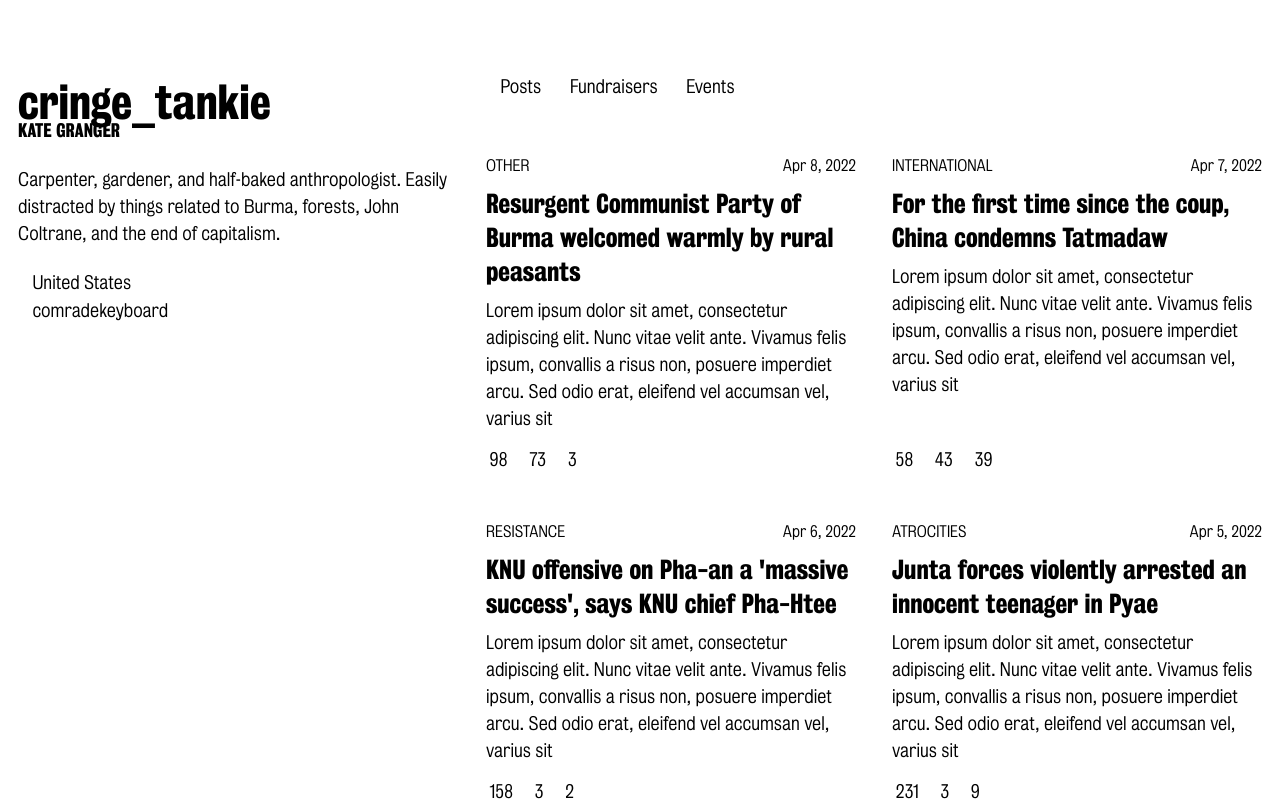
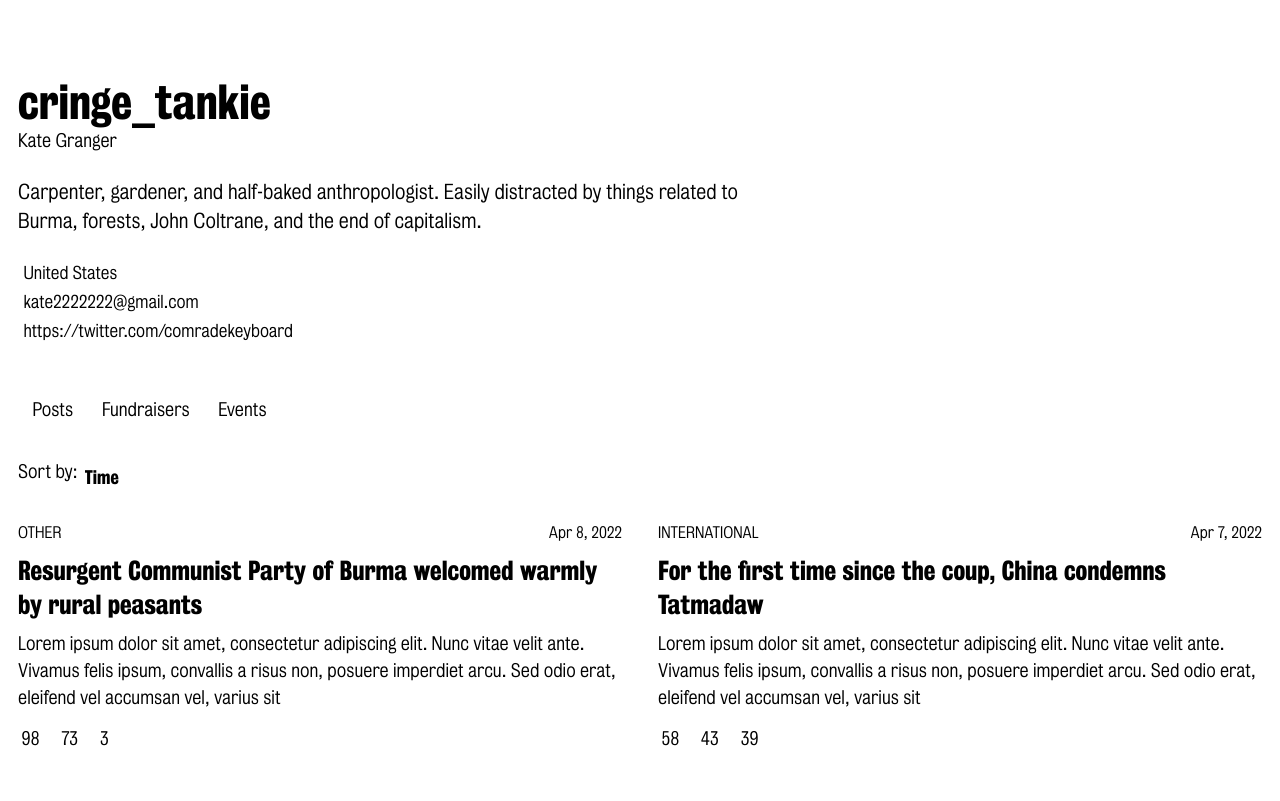
Before and after one commit to victorvoorhees/tharzy, a Next.js app in the folder tharzy-client/: page /profile in a window 1280 px wide. Shown: the top 801 px of the page. Built offline with nearby package versions, Linux system fonts and the light colour scheme; what country-flag-emoji-polyfill would draw is missing.

Commit message:
Improved profile page

```diff
--- a/tharzy-client/pages/content/index.tsx
+++ b/tharzy-client/pages/content/index.tsx
@@ -59,7 +59,7 @@ export default function Index() {
                         <div/>
                         <div>
                             <div className='icon'><i className="fi fi-rr-calendar-minus"></i>{new Date(from).toLocaleString(undefined, { dateStyle: 'medium', timeStyle: 'short' })} - {new Date(to).toLocaleString(undefined, { dateStyle: 'medium', timeStyle: 'short' })}</div>
-                            <div className='icon'><i className="fi fi-rr-marker"></i>{location.address} {location.country}</div>
+                            <div className='icon'><i className="fi fi-rs-marker"></i>{location.address} {location.country}</div>
                         </div>
                     </div>
                 )}
--- a/tharzy-client/pages/profile/index.tsx
+++ b/tharzy-client/pages/profile/index.tsx
@@ -5,6 +5,7 @@ import {IEvent, IFundraiser, IPost} from '../../utilities/types'
 import {sortObject} from '../../utilities/utilities'
 import Radio from '../../components/Radio'
 import {returnEvents, returnFundraisers, returnPosts} from "../../utilities/dummy";
+import Select from "../../components/Select";
 
 type section = 'posts' | 'fundraisers' | 'events'
 
@@ -20,14 +21,21 @@ interface IProfile {
     }
 }
 
+const sections: section[] = ['posts', 'fundraisers', 'events']
+const sortPostsOptions = ['engagement', 'time', 'title']
+const sortFundraisersOptions = ['deadline', 'engagement', 'time', 'title']
+const sortEventsOptions = ['date', 'engagement', 'time', 'title']
+
 export default function Profile() {
-    const sections: section[] = ['posts', 'fundraisers', 'events']
-
     const [profileData, setProfileData] = useState<IProfile>(null)
     const [posts, setPosts] = useState<IPost[]>(null)
     const [fundraisers, setFundraisers] = useState<IFundraiser[]>(null)
     const [events, setEvents] = useState<IEvent[]>(null)
     const [currentSection, setCurrentSection] = useState<section>('posts')
+
+    const [sortPosts, setSortPosts] = useState('time')
+    const [sortFundraisers, setSortFundraisers] = useState('time')
+    const [sortEvents, setSortEvents] = useState('time')
 
     useEffect(() => {
         setProfileData({
@@ -35,7 +43,8 @@ export default function Profile() {
             details: {
                 name: 'Kate Granger',
                 location: 'United States',
-                twitter: 'comradekeyboard',
+                email: 'kate2222222@gmail.com',
+                twitter: 'https://twitter.com/comradekeyboard',
                 about: 'Carpenter, gardener, and half-baked anthropologist.   Easily distracted by things related to Burma, forests, John Coltrane, and the end of capitalism.'
             }
         })
@@ -45,39 +54,63 @@ export default function Profile() {
     }, [])
 
     if (profileData) {
+        let postsSorted = sortObject(posts, sortPosts)
+        let fundraisersSorted = sortObject(fundraisers, sortPosts)
+        let eventsSorted = sortObject(events, sortPosts)
+
         return (
             <div className={Styles.master}>
                 <div className={Styles.head}>
                     <div>
                         <h1>{profileData.username}</h1>
-                        {profileData.details.name && <div className='p-1'>{profileData.details.name}</div>}
+                        {profileData.details.name && <div>{profileData.details.name}</div>}
                     </div>
-                    {profileData.details.about && <p>{profileData.details.about}</p>}
+                    {profileData.details.about && <p className='p1'>{profileData.details.about}</p>}
                     <div>
-                        {profileData.details.location && <div ><i className='fa-solid fa-location-dot'/>{profileData.details.location}</div>}
-                        {profileData.details.twitter && <a  href={`https://twitter.com/${profileData.details.twitter}`} target='_blank'><i className='fa-brands fa-twitter'/>{profileData.details.twitter}</a>}
-                        {profileData.details.facebook && <div ><i className='fa-brands fa-facebook-f'/>{profileData.details.facebook}</div>}
+                        {profileData.details.location && <div className='icon' ><i className='fi fi-rs-marker'/>{profileData.details.location}</div>}
+                        {profileData.details.email && <div className='icon' ><i className='fi fi-rr-envelope'/>{profileData.details.email}</div>}
+                        {profileData.details.twitter && <a className='icon' href={profileData.details.twitter} target='_blank'><i className='fi fi-brands-twitter'/>{profileData.details.twitter}</a>}
+                        {profileData.details.facebook && <a className='icon' href={profileData.details.facebook} target='_blank'><i className='fi fi-brands-facebook'/>{profileData.details.facebook}</a>}
                     </div>
 
                 </div>
                 <div className={Styles.content}>
+                    <div>
                         <Radio name='section' options={sections} value={currentSection} handleChange={(e) => setCurrentSection(e.target.value)} style='section' />
+                    </div>
+                    {currentSection === 'posts' && (
+                        <>
+                            <Select label='Sort by' name='sortPost' options={sortPostsOptions} value={sortPosts} handleChange={(e) => setSortPosts(e.target.value)} />
                             <div className={Styles.posts}>
-                        {currentSection === 'posts' && posts.map((item, index) => (
+                                {postsSorted.map((item, index) => (
                                     <Post
                                         post={item}
                                         type='post'
                                         key={index}
                                     />
                                 ))}
-                        {currentSection === 'fundraisers' && fundraisers.map((item, index) => (
+                            </div>
+                        </>
+                    )}
+                    {currentSection === 'fundraisers' && (
+                        <>
+                            <Select label='Sort by' name='sortFundraiser' options={sortFundraisersOptions} value={sortFundraisers} handleChange={(e) => setSortPosts(e.target.value)} />
+                            <div className={Styles.events}>
+                                {fundraisersSorted.map((item, index) => (
                                     <Post
                                         fundraiser={item}
                                         type='fundraiser'
                                         key={index}
                                     />
                                 ))}
-                        {currentSection === 'events' && events.map((item, index) => (
+                            </div>
+                        </>
+                    )}
+                    {currentSection === 'events' && (
+                        <>
+                            <Select label='Sort by' name='sortEvent' options={sortEventsOptions} value={sortEvents} handleChange={(e) => setSortPosts(e.target.value)} />
+                            <div className={Styles.events}>
+                                {eventsSorted.map((item, index) => (
                                     <Post
                                         event={item}
                                         type='event'
@@ -85,6 +118,8 @@ export default function Profile() {
                                     />
                                 ))}
                             </div>
+                        </>
+                    )}
                 </div>
             </div>
         )
--- a/tharzy-client/styles/Comment.module.css
+++ b/tharzy-client/styles/Comment.module.css
@@ -26,7 +26,7 @@
 
 .body > div:first-of-type > span:last-of-type {
     color: var(--slate-400);
-    font-size: 0.9rem;
+    font-size: 0.95rem;
     margin-left: 0.4rem;
 }
 
@@ -37,7 +37,7 @@
 .reacts {
     align-items: center;
     display: grid;
-    font-size: 0.85rem;
+    font-size: 0.9rem;
     grid-auto-flow: column;
     grid-column-gap: 1rem;
     justify-content: start;
--- a/tharzy-client/styles/Post.module.css
+++ b/tharzy-client/styles/Post.module.css
@@ -1,6 +1,6 @@
 .post {
     align-content: space-between;
-    border-top: 1px solid var(--black);
+    border-top: 1px dashed var(--black);
     display: grid;
     grid-row-gap: 1rem;
     height: 100%;
@@ -13,7 +13,7 @@
 }
 
 .fundraiser {
-    border-top: 1px solid var(--black);
+    border-top: 1px dashed var(--black);
     display: grid;
     grid-row-gap: 1.2rem;
     height: 100%;
@@ -100,6 +100,7 @@
 }
 
 .country {
+    align-items: center;
     background-color: var(--slate-200);
     border-radius: 0.3rem;
     display: flex;
@@ -113,6 +114,7 @@
     font-family: 'Twemoji Country Flags';
     height: 1em;
     margin-right: 0.2rem;
+    padding-bottom: 1.1em;
 }
 
 .country > div:last-of-type {
--- a/tharzy-client/styles/Profile.module.css
+++ b/tharzy-client/styles/Profile.module.css
@@ -1,7 +1,7 @@
 .master {
     display: grid;
     grid-column-gap: 2rem;
-    grid-row-gap: 4rem;
+    grid-row-gap: 3rem;
     padding-bottom: 4rem;
     padding-top: 4rem;
 }
@@ -9,57 +9,62 @@
 .head {
     align-content: start;
     display: grid;
-    grid-row-gap: 1.4rem;
+    grid-row-gap: 1.5rem;
+    max-width: 768px;
 }
 
 .head > div:nth-of-type(2) {
     display: grid;
-    grid-row-gap: 0.4rem;
+    font-size: 0.95rem;
+    grid-row-gap: 0.6rem;
 }
 
 .head h1 {
-    height: 1em;
     word-break: break-all;
 }
 
 .head h1 + div {
     color: var(--slate-400);
-    font-weight: bold;
-    text-transform: uppercase;
 }
 
 .head i {
     margin-right: 0.3rem;
 }
 
-.result {
-    background-color: var(--gray-200);
-    margin-top: 1rem;
-    padding: 1rem;
+.content > div:first-of-type {
+    margin-bottom: 2rem;
 }
 
 .posts {
     display: grid;
     grid-gap: 2rem;
-    grid-template-columns: repeat(auto-fill, minmax(min(100%, 320px), 1fr));
-    margin-top: 2rem;
+    grid-template-columns: auto;
+    margin-top: 1rem;
 }
 
-.post {
-    border-bottom: 1px dashed var(--black);
-    height: 100%;
-    padding-bottom: 2rem;
+.events {
+    display: grid;
+    grid-gap: 2rem;
+    grid-template-columns: auto;
+    margin-top: 2rem;
 }
 
 
 
 
-@media (min-width: 1280px) {
-    .master {
-        grid-template-columns: max-content auto;
+
+@media (min-width: 768px) {
+    .events {
+        grid-template-columns: 1fr 1fr;
+    }
+}
+
+@media (min-width: 1024px) {
+    .posts {
+        grid-template-columns: 1fr 1fr;
     }
 
-    .head {
-        width: 24rem;
+    .events {
+        grid-template-columns: 1fr 1fr 1fr;
     }
 }
--- a/tharzy-client/styles/Radio.module.css
+++ b/tharzy-client/styles/Radio.module.css
@@ -150,7 +150,7 @@
 }
 
 .section label:hover {
-    color: var(--blue-600);
+    color: var(--slate-400);
 }
 
 .section input:checked + label {
@@ -206,6 +206,10 @@
 
 
 
+.country label {
+    align-items: center;
+}
+
 .country label > * {
     display: flex;
     height: 1em;
@@ -214,6 +218,7 @@
 .country label span {
     font-family: 'Twemoji Country Flags';
     margin-right: 0.2rem;
+    padding-bottom: 1.1em;
 }
 
 .country label:hover {
--- a/tharzy-client/styles/variables.css
+++ b/tharzy-client/styles/variables.css
@@ -1,5 +1,10 @@
 @import url('https://cdn-uicons.flaticon.com/uicons-regular-rounded/css/uicons-regular-rounded.css');
 @import url('https://cdn-uicons.flaticon.com/uicons-solid-rounded/css/uicons-solid-rounded.css');
+
+@import url('https://cdn-uicons.flaticon.com/uicons-regular-straight/css/uicons-regular-straight.css');
+@import url('https://cdn-uicons.flaticon.com/uicons-solid-straight/css/uicons-solid-straight.css');
+
+@import url('https://cdn-uicons.flaticon.com/uicons-brands/css/uicons-brands.css');
 
 
 
```
Lines whose indentation alone changed are shown as unchanged.
